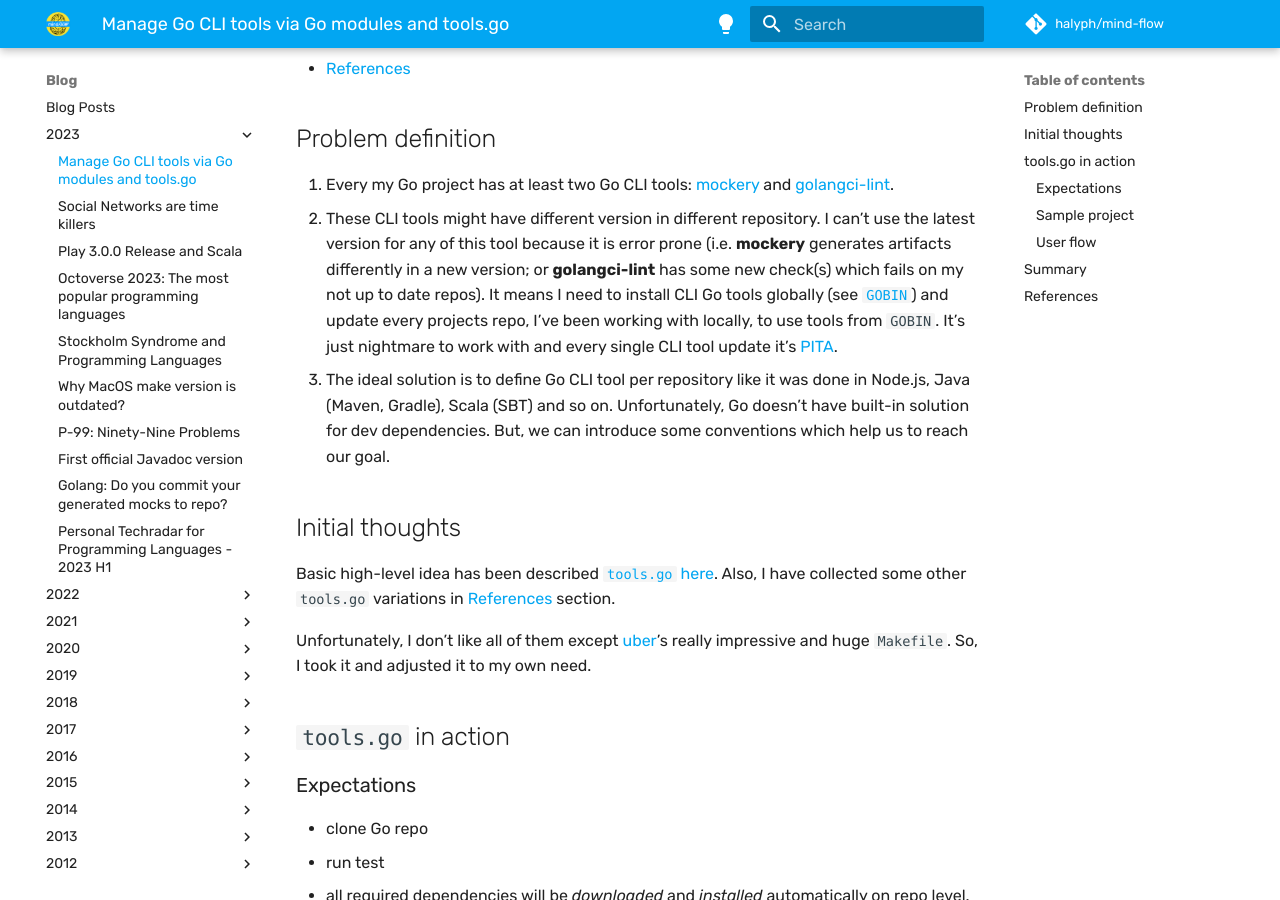
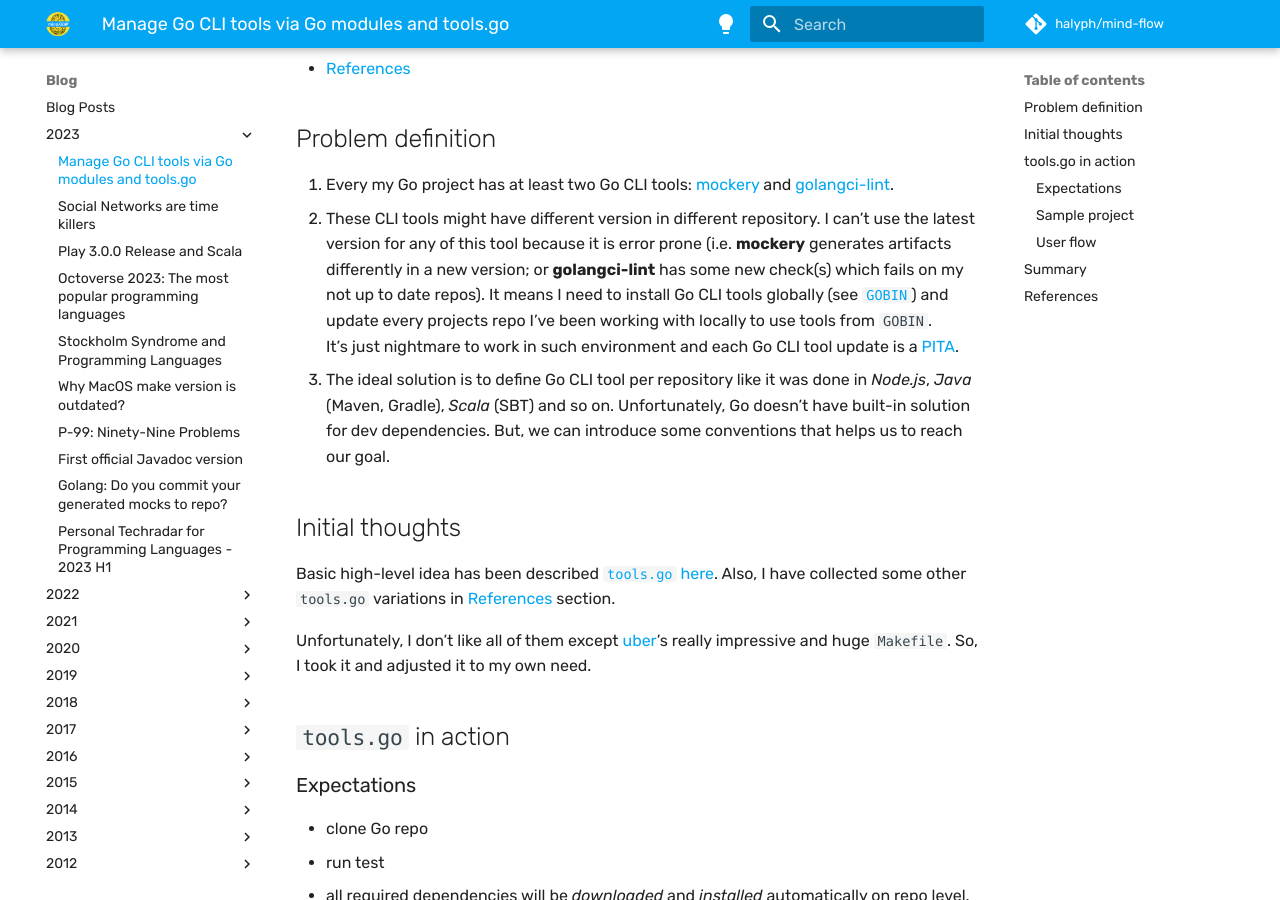
Before and after one commit to halyph/mind-flow, an MkDocs documentation site: the page built from docs/blog/2023/2023-11-27-tools-go.md, in a window 1280 px wide and 900 px high, scrolled down 700 px. Built offline with MkDocs 1.6.1 and Material for MkDocs 9.7.7, drawn with Linux system fonts in a browser that asks for light colours; some web fonts are replaced; comment, search, counter and statistics services are not loaded.

Commit message:
upd 2023-11-27-tools-go.md

```diff
--- a/docs/blog/2023/2023-11-27-tools-go.md
+++ b/docs/blog/2023/2023-11-27-tools-go.md
@@ -19,8 +19,9 @@
 ## Problem definition
 
 1. Every my Go project has at least two Go CLI tools: [mockery](https://github.com/vektra/mockery) and [golangci-lint](https://github.com/golangci/golangci-lint).
-2. These CLI tools might have different version in different repository. I can't use the latest version for any of this tool because it is error prone (i.e. **mockery** generates artifacts differently in a new version; or **golangci-lint** has some new check(s) which fails on my not up to date repos). It means I need to install CLI Go tools globally (see [`GOBIN`](https://pkg.go.dev/cmd/go#hdr-Environment_variables)) and update every projects repo, I've been working with locally, to use tools from `GOBIN`. It's just nightmare to work with and every single CLI tool update it's [PITA](https://www.urbandictionary.com/define.php?term=pita).
-3. The ideal solution is to define Go CLI tool per repository like it was done in Node.js, Java (Maven, Gradle), Scala (SBT) and so on. Unfortunately, Go doesn't have built-in solution for dev dependencies. But, we can introduce some conventions which help us to reach our goal.
+2. These CLI tools might have different version in different repository. I can't use the latest version for any of this tool because it is error prone (i.e. **mockery** generates artifacts differently in a new version; or **golangci-lint** has some new check(s) which fails on my not up to date repos). It means I need to install Go CLI tools globally (see [`GOBIN`](https://pkg.go.dev/cmd/go#hdr-Environment_variables)) and update every projects repo I've been working with locally to use tools from `GOBIN`.
+It's just nightmare to work in such environment and each Go CLI tool update is a [PITA](https://www.urbandictionary.com/define.php?term=pita).
+3. The ideal solution is to define Go CLI tool per repository like it was done in *Node.js*, *Java* (Maven, Gradle), *Scala* (SBT) and so on. Unfortunately, Go doesn't have built-in solution for dev dependencies. But, we can introduce some conventions that helps us to reach our goal.
 
 ## Initial thoughts
 
```
